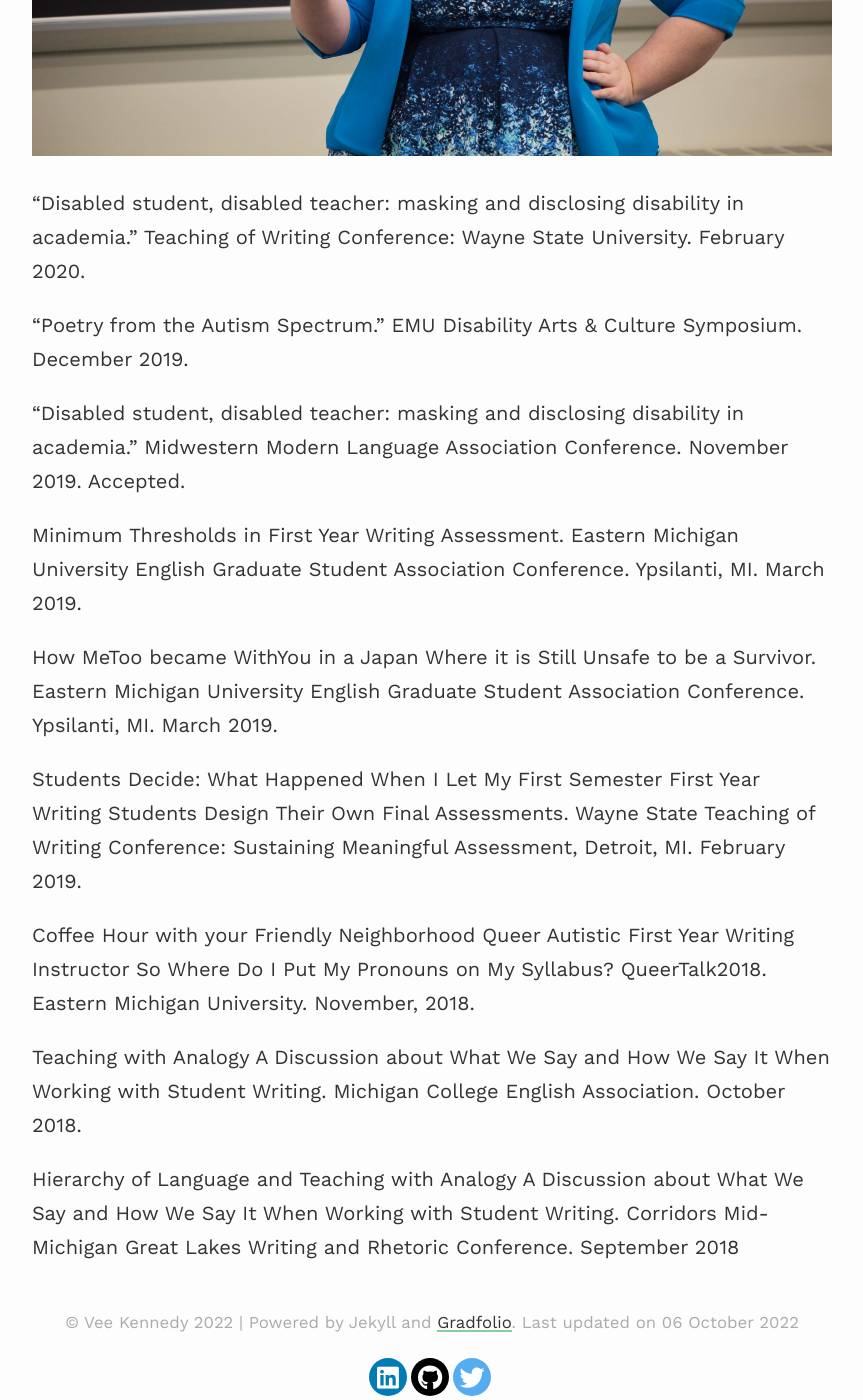
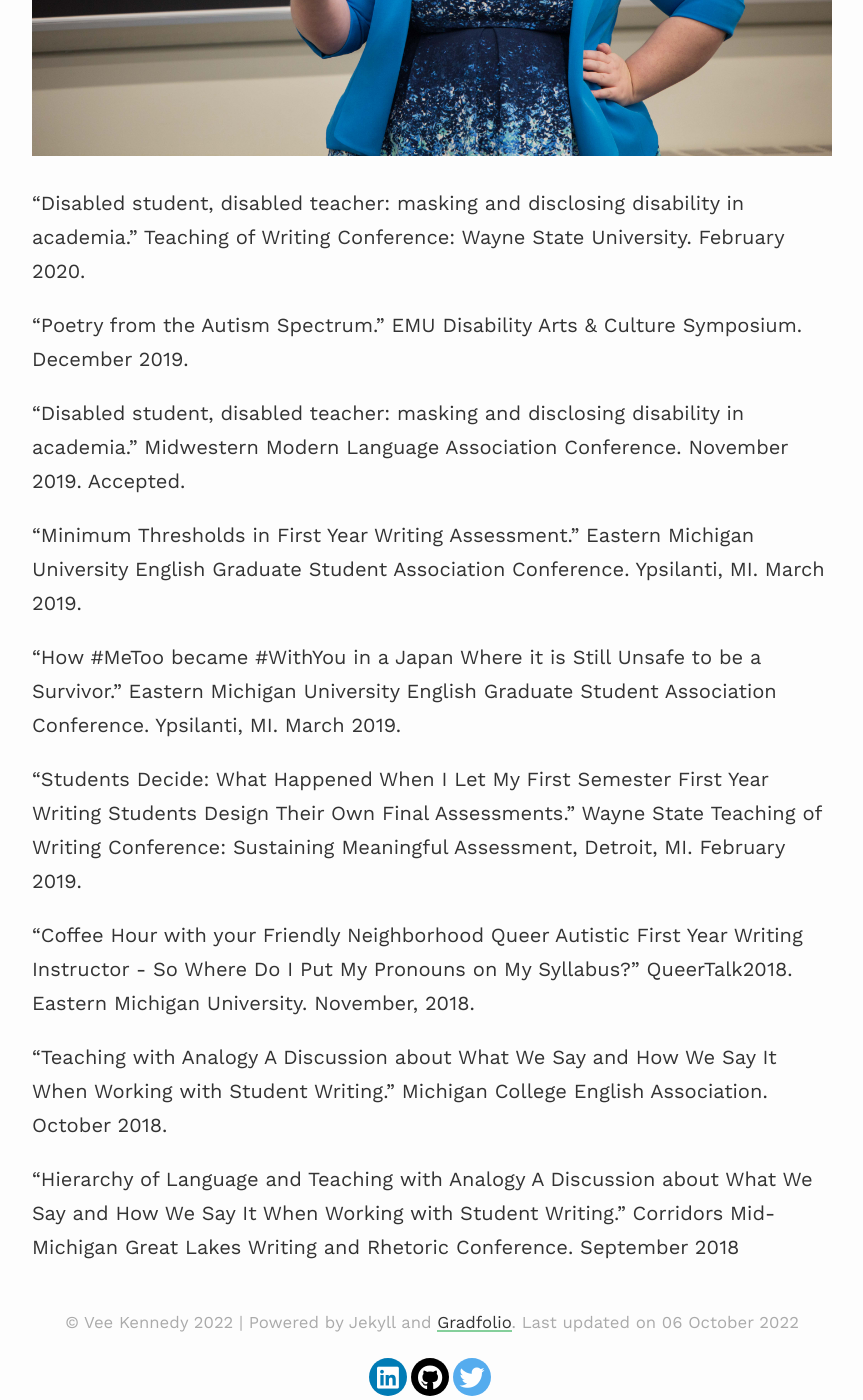
Before and after one commit to veekenne/gradfolio, a Jekyll site: the page built from _projects/conf.md, in a window 1280 px wide and 1400 px high, scrolled down 679 px. Shown: the whole window, without its empty margins (208-1071 px from the left). Built offline with Jekyll 4.4.1, drawn with Linux system fonts in a browser that asks for light colours; nearby versions of some CDN libraries.

Commit message:
formatting "

```diff
--- a/_projects/conf.md
+++ b/_projects/conf.md
@@ -12,14 +12,14 @@ description: Places I've Blabbed About Research
 
 “Disabled student, disabled teacher: masking and disclosing disability in academia.” Midwestern Modern Language Association Conference. November 2019. Accepted.
 
-Minimum Thresholds in First Year Writing Assessment. Eastern Michigan University English Graduate Student Association Conference. Ypsilanti, MI. March 2019.
+"Minimum Thresholds in First Year Writing Assessment." Eastern Michigan University English Graduate Student Association Conference. Ypsilanti, MI. March 2019.
 
-How MeToo became WithYou in a Japan Where it is Still Unsafe to be a Survivor. Eastern Michigan University English Graduate Student Association Conference. Ypsilanti, MI. March 2019.
+"How #MeToo became #WithYou in a Japan Where it is Still Unsafe to be a Survivor." Eastern Michigan University English Graduate Student Association Conference. Ypsilanti, MI. March 2019.
 
-Students Decide: What Happened When I Let My First Semester First Year Writing Students Design Their Own Final Assessments. Wayne State Teaching of Writing Conference: Sustaining Meaningful Assessment, Detroit, MI. February 2019.
+"Students Decide: What Happened When I Let My First Semester First Year Writing Students Design Their Own Final Assessments." Wayne State Teaching of Writing Conference: Sustaining Meaningful Assessment, Detroit, MI. February 2019.
 
-Coffee Hour with your Friendly Neighborhood Queer Autistic First Year Writing Instructor So Where Do I Put My Pronouns on My Syllabus? QueerTalk2018. Eastern Michigan University. November, 2018.
+"Coffee Hour with your Friendly Neighborhood Queer Autistic First Year Writing Instructor -  So Where Do I Put My Pronouns on My Syllabus?" QueerTalk2018. Eastern Michigan University. November, 2018.
 
-Teaching with Analogy A Discussion about What We Say and How We Say It When Working with Student Writing. Michigan College English Association. October 2018.
+"Teaching with Analogy A Discussion about What We Say and How We Say It When Working with Student Writing." Michigan College English Association. October 2018.
 
-Hierarchy of Language and Teaching with Analogy A Discussion about What We Say and How We Say It When Working with Student Writing. Corridors Mid-Michigan Great Lakes Writing and Rhetoric Conference. September 2018
+"Hierarchy of Language and Teaching with Analogy A Discussion about What We Say and How We Say It When Working with Student Writing." Corridors Mid-Michigan Great Lakes Writing and Rhetoric Conference. September 2018
```
